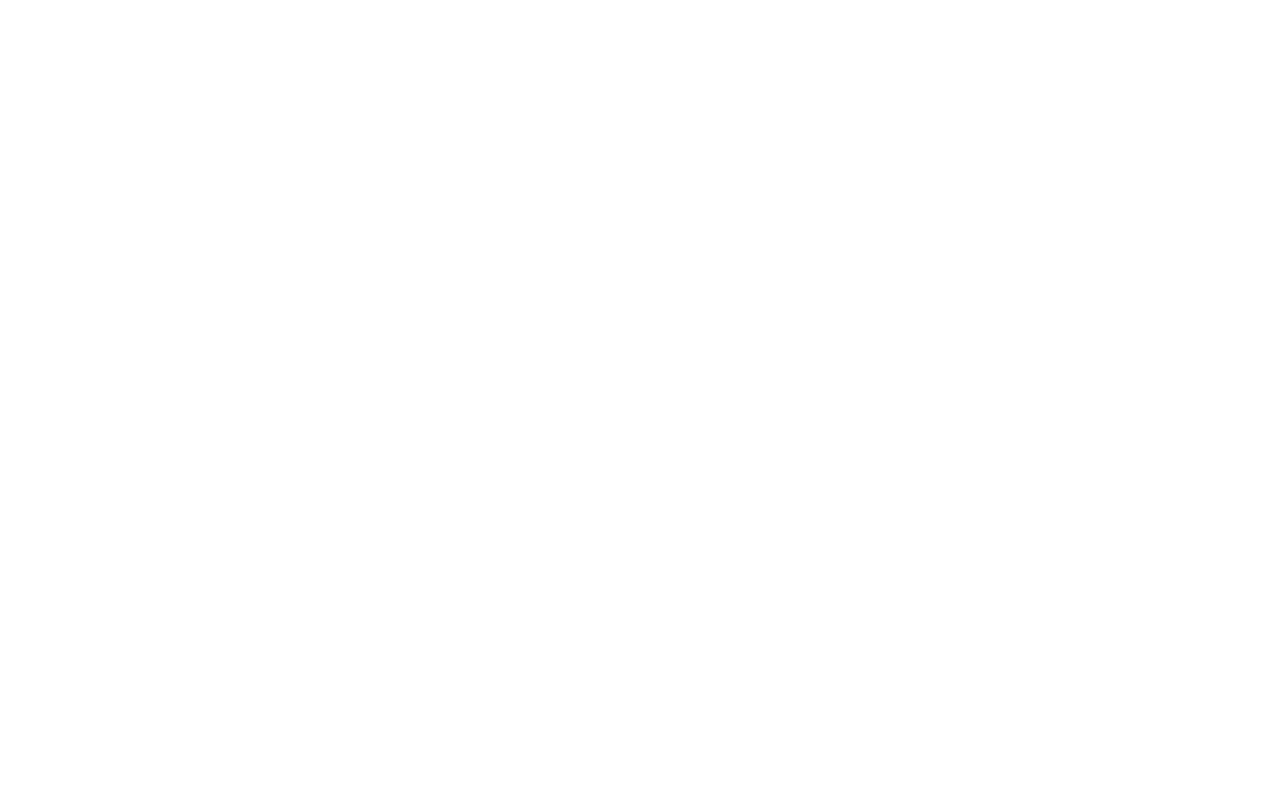
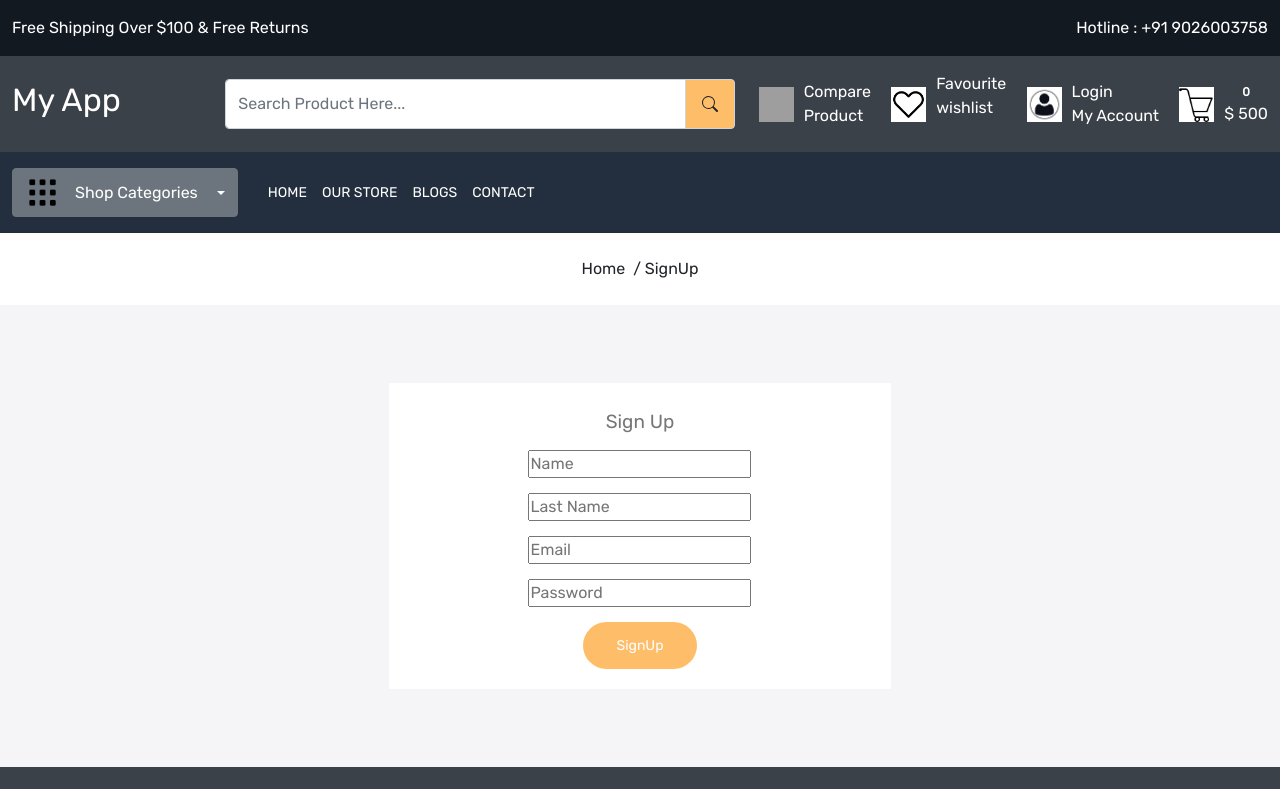
Before and after one commit to AmirAnsari432/E_Commerce_App, a React (Create React App) app: page /signup in a window 1280 px wide. Before the commit this address had no page. Shown: the top 789 px of the page. Built offline with nearby package versions, Linux system fonts and the light colour scheme; grey boxes are pictures that could not be loaded.

Commit message:
signup page

```diff
--- a/src/App.js
+++ b/src/App.js
@@ -10,6 +10,7 @@
 import Wishlist from "./pages/Wishlist";
 import Login from "./pages/Login";
 import ForgotPass from "./pages/ForgotPass";
+import SignUp from "./pages/SignUp";
 
 function App() {
   return (
@@ -26,6 +27,7 @@
             <Route path="wishlist" element={<Wishlist />} />
             <Route path="login" element={<Login />} />
             <Route path="forgotPassword" element={<ForgotPass />} />
+            <Route path="signup" element={<SignUp />} />
           </Route>
         </Routes>
       </BrowserRouter>
--- a/src/pages/ForgotPass.js
+++ b/src/pages/ForgotPass.js
@@ -1,4 +1,5 @@
 import React from "react";
+import { Link } from "react-router-dom";
 import BreadCrum from "../component/BreadCrum";
 
 const ForgotPass = () => {
@@ -13,7 +14,12 @@
               <p> We will send you an email to reset your password</p>
               <input />
               <div>
-                <button className="button my-2 py-2">Submit</button>
+                <button className="button mt-3 justify-content-center flex-column align-items-center my-2 py-2 flex-wrap">
+                  Submit
+                </button>
+                <div>
+                  <Link to="/login">Cancel</Link>
+                </div>
               </div>
             </div>
           </div>
--- a/src/pages/Login.js
+++ b/src/pages/Login.js
@@ -32,7 +32,9 @@
                   </div>
                   <div className="d-flex justify-content-center gap-15 align-items-center">
                     <button className="button border-0">Login</button>
-                    <Link className="button signup text-white">SignUp</Link>
+                    <Link to="/signup" className="button signup text-white">
+                      SignUp
+                    </Link>
                   </div>
                 </form>
               </div>
--- a/src/pages/SignUp.js
+++ b/src/pages/SignUp.js
@@ -1,9 +1,59 @@
-import React from 'react'
+import React from "react";
+import BreadCrum from "../component/BreadCrum";
+import { Link } from "react-router-dom";
 
 const SignUp = () => {
   return (
-    <div>SignUp</div>
-  )
-}
+    <>
+      <BreadCrum title="SignUp" />
+      <div className="login-wrapper home-wrapper-2 py-5">
+        <div className="container-xxl">
+          <div className="row">
+            <div className="col-12">
+              <div className="auth-card text-center">
+                <h3 className="py-2">Sign Up</h3>
+                <form action="" className="d-flex flex-column gap-15">
+                  <div>
+                    <input
+                      type="text"
+                      clasaName="form-control mt-1"
+                      placeholder="Name"
+                    />
+                  </div>
+                  <div>
+                    <input
+                      type="text"
+                      clasaName="form-control mt-1"
+                      placeholder="Last Name "
+                    />
+                  </div>
+                  <div>
+                    <input
+                      type="email"
+                      clasaName="form-control mt-1"
+                      placeholder="Email"
+                    />
+                  </div>
+                  <div>
+                    <input
+                      type="password"
+                      clasaName="form-control mt-1"
+                      placeholder="Password"
+                    />
+                  </div>
+                  <div className="d-flex justify-content-center gap-15 align-items-center">
+                    <Link to="/signup" className="button signup text-white">
+                      SignUp
+                    </Link>
+                  </div>
+                </form>
+              </div>
+            </div>
+          </div>
+        </div>
+      </div>
+    </>
+  );
+};
 
-export default SignUp
+export default SignUp;
```
Also changed, not shown: src/pages/ResetPassword.js (added, +12 -0 lines).
